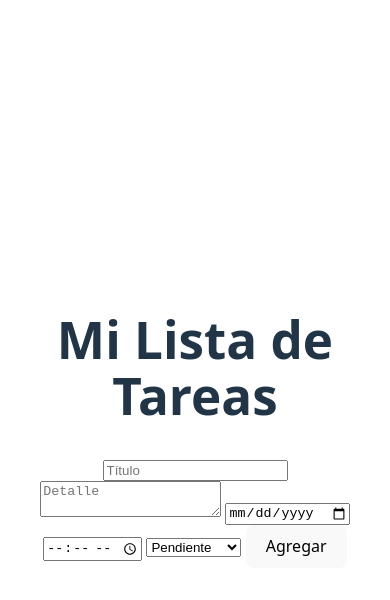
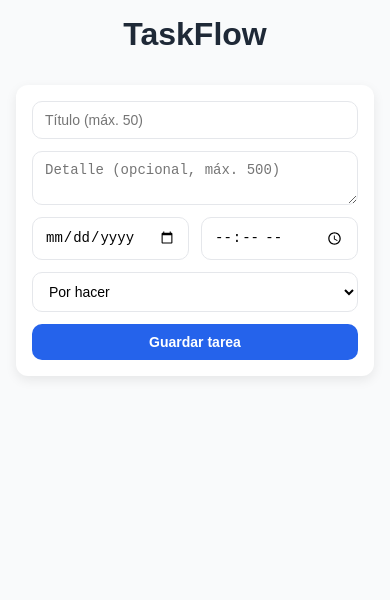
Before and after one commit to aikscali/todo_project_1, a website: page frontend/src/pages/dashboard/dashboard.html in a window 390 px wide. Drawn offline with Linux system fonts and the light colour scheme; files that its build step writes are made by us from their sources.

Commit message:
feat: dashboard con estilos responsive y lista de tareas

```diff
--- a/frontend/src/components/TaskForm.js
+++ b/frontend/src/components/TaskForm.js
@@ -1,31 +1,39 @@
 // frontend/src/components/TaskForm.js
 export default function TaskForm(onTaskCreated) {
+  const wrap = document.createElement('div');
+  wrap.className = 'form-container';
+
   const form = document.createElement('form');
+  form.className = 'form-grid';
   form.innerHTML = `
-    <input type="text" name="title" placeholder="Título" required />
-    <textarea name="detail" placeholder="Detalle"></textarea>
-    <input type="date" name="date" required />
-    <input type="time" name="time" required />
-    <select name="status">
-      <option value="pending">Pendiente</option>
-      <option value="doing">En progreso</option>
-      <option value="done">Hecha</option>
+    <input class="input" type="text" name="title" placeholder="Título (máx. 50)" maxlength="50" required />
+    <textarea class="input" name="detail" placeholder="Detalle (opcional, máx. 500)" maxlength="500"></textarea>
+    <div class="row-2">
+      <input class="input" type="date" name="date" required />
+      <input class="input" type="time" name="time" required />
+    </div>
+    <select class="select" name="status" required>
+      <option value="todo">Por hacer</option>
+      <option value="doing">Haciendo</option>
+      <option value="done">Hecho</option>
     </select>
-    <button type="submit">Agregar</button>
+    <button class="btn" type="submit">Guardar tarea</button>
   `;
 
   form.addEventListener('submit', (e) => {
     e.preventDefault();
     const newTask = {
-      title: form.title.value,
-      detail: form.detail.value,
+      title: form.title.value.trim(),
+      detail: form.detail.value.trim(),
       date: form.date.value,
       time: form.time.value,
-      status: form.status.value,
+      status: form.status.value
     };
+    if (!newTask.title || !newTask.date || !newTask.time || !newTask.status) return;
     onTaskCreated(newTask);
     form.reset();
   });
 
-  return form;
+  wrap.appendChild(form);
+  return wrap;
 }
--- a/frontend/src/components/TaskList.js
+++ b/frontend/src/components/TaskList.js
@@ -4,6 +4,12 @@ export default function TaskList({ tasks = [] }) {
   list.id = 'task-list';
 
   if (!Array.isArray(tasks)) tasks = [];
+
+  const badgeClass = (status) => {
+    const map = { 'todo':'todo', 'doing':'doing', 'done':'done',
+                  'Por hacer':'todo', 'Haciendo':'doing', 'Hecho':'done' };
+    return map[status] || 'todo';
+  };
 
   tasks.forEach(task => {
     const card = document.createElement('div');
@@ -12,7 +18,11 @@ export default function TaskList({ tasks = [] }) {
       <h3>${task.title}</h3>
       <p>${task.detail || ""}</p>
       <p>${task.date || ""} ${task.time || ""}</p>
-      <p>Status: ${task.status || "Pendiente"}</p>
+      <span class="badge ${badgeClass(task.status)}">
+        ${task.status === 'todo' ? 'Por hacer' :
+           task.status === 'doing' ? 'Haciendo' :
+           task.status === 'done' ? 'Hecho' : (task.status || 'Por hacer')}
+      </span>
     `;
     list.appendChild(card);
   });
--- a/frontend/src/pages/dashboard/Dashboard.js
+++ b/frontend/src/pages/dashboard/Dashboard.js
@@ -1,31 +1,29 @@
-// frontend/src/pages/Dashboard.js
+// frontend/src/pages/dashboard/Dashboard.js
 import TaskForm from '../../components/TaskForm.js';
 import TaskList from '../../components/TaskList.js';
 
 export default function Dashboard() {
   const container = document.createElement('div');
-  container.innerHTML = `
-    <h1>Mi Lista de Tareas</h1>
-    <div id="task-form-container"></div>
-    <div id="task-list-container"></div>
-  `;
 
-  const formContainer = container.querySelector('#task-form-container');
-  const listContainer = container.querySelector('#task-list-container');
+  const formHost = document.createElement('div');    // columna izquierda (form)
+  const listHost = document.createElement('div');    // columna derecha (lista)
+
+  container.appendChild(formHost);
+  container.appendChild(listHost);
 
   let tasks = [];
 
   const handleTaskCreated = (newTask) => {
-    tasks.push(newTask);
+    tasks = [...tasks, newTask];
     renderTasks();
   };
 
   function renderTasks() {
-    listContainer.innerHTML = "";
-    listContainer.appendChild(TaskList({ tasks }));
+    listHost.innerHTML = '';
+    listHost.appendChild(TaskList({ tasks }));
   }
 
-  formContainer.appendChild(TaskForm(handleTaskCreated));
+  formHost.appendChild(TaskForm(handleTaskCreated));
   renderTasks();
 
   return container;
--- /dev/null
+++ b/frontend/src/pages/dashboard/dashboard.css
@@ -0,0 +1,34 @@
+/* Layout base */
+:root { --primary:#2563eb; --bg:#f9fafb; --text:#1f2937; --muted:#6b7280; }
+*{box-sizing:border-box}
+body{font-family:"Poppins",sans-serif;background:var(--bg);margin:0;padding:16px;color:var(--text)}
+h1{margin:0 0 16px;text-align:center}
+
+/* Contenedores */
+.wrapper{max-width:1100px;margin:0 auto;display:grid;gap:16px}
+.form-container{background:#fff;padding:16px;border-radius:12px;box-shadow:0 4px 12px rgba(0,0,0,.08)}
+
+/* Form */
+.form-grid{display:grid;gap:12px}
+.input, .select, .btn{
+  width:100%;padding:10px 12px;border:1px solid #e5e7eb;border-radius:10px;font-size:14px
+}
+.select{background:#fff}
+.row-2{display:grid;grid-template-columns:1fr 1fr;gap:12px}
+.btn{background:var(--primary);color:#fff;border:none;cursor:pointer;font-weight:600}
+.btn:disabled{background:#9ca3af;cursor:not-allowed}
+
+/* Lista de tareas */
+#task-list{display:grid;gap:12px}
+.task-card{background:#fff;border-radius:12px;padding:14px;box-shadow:0 3px 10px rgba(0,0,0,.06)}
+.task-card h3{margin:0 0 6px;color:var(--primary);font-size:18px}
+.task-card p{margin:4px 0;color:var(--muted);font-size:14px}
+.badge{display:inline-block;padding:2px 8px;border-radius:999px;font-size:12px;font-weight:700}
+.badge.todo{background:#fee2e2;color:#991b1b}
+.badge.doing{background:#fef3c7;color:#92400e}
+.badge.done{background:#d1fae5;color:#065f46}
+
+/* Responsivo */
+@media (min-width:768px){
+  .layout{display:grid;grid-template-columns:360px 1fr;gap:16px}
+}
--- a/frontend/src/pages/dashboard/dashboard.html
+++ b/frontend/src/pages/dashboard/dashboard.html
@@ -2,19 +2,19 @@
 <html lang="es">
 <head>
   <meta charset="UTF-8" />
-  <meta name="viewport" content="width=device-width, initial-scale=1.0" />
+  <meta name="viewport" content="width=device-width, initial-scale=1.0"/>
   <title>Dashboard - Lista de Tareas</title>
-  <link rel="stylesheet" href="../../styles/style.css" />
+  <link rel="stylesheet" href="./dashboard.css" />
 </head>
 <body>
-  <div id="app"></div>
+  <div class="wrapper">
+    <h1>TaskFlow</h1>
+    <div id="app" class="layout"></div>
+  </div>
 
-  <!-- Importar tu Dashboard.js con Vite -->
   <script type="module">
     import Dashboard from './Dashboard.js';
-
-    const root = document.getElementById('app');
-    root.appendChild(Dashboard());
+    document.getElementById('app').appendChild(Dashboard());
   </script>
 </body>
 </html>
```
Also changed, not shown: frontend/src/routes/routes.js (added, +35 -0 lines).
